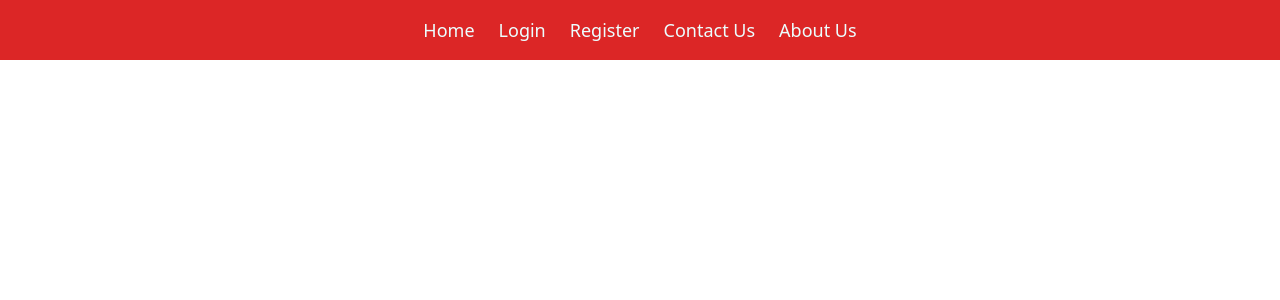
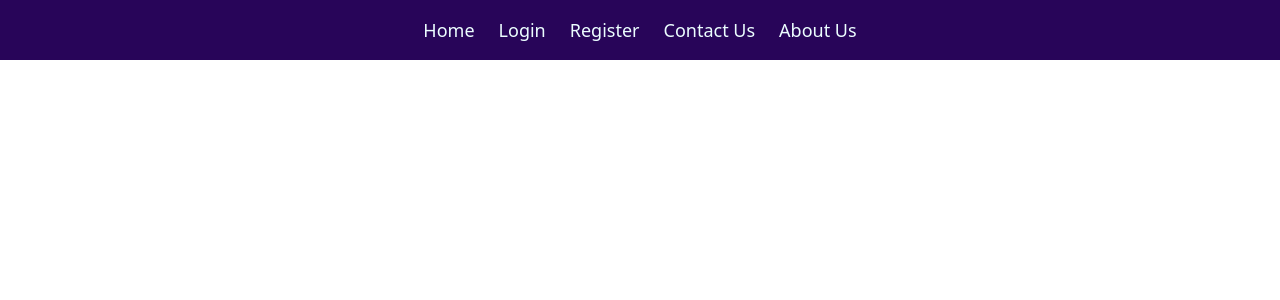
Before and after one commit to Muhammadbilalhaider/Dashboard, a React (Create React App) app: page / in a window 1280 px wide. Shown: the top 300 px of the page. Built offline with nearby package versions, Linux system fonts and the light colour scheme.

Commit message:
change Navbar color

```diff
--- a/src/Components/Navbar.jsx
+++ b/src/Components/Navbar.jsx
@@ -45,7 +45,7 @@ const Navbar = () => {
         </div>
       )}
       <div
-        className={`flex md:hidden flex-col bg-red-600 p-4 fixed top-0 left-0 w-full h-full transform transition-transform duration-300 ease-in-out ${isOpen ? "translate-x-0" : "-translate-x-full"
+        className={`flex md:hidden flex-col bg-buttonColor p-4 fixed top-0 left-0 w-full h-full transform transition-transform duration-300 ease-in-out ${isOpen ? "translate-x-0" : "-translate-x-full"
           }`}>
         <nav>
           <ul className="flex flex-col items-center space-y-4 text-cyan-50 mt-16">
@@ -54,7 +54,7 @@ const Navbar = () => {
         </nav>
       </div>
 
-      <div className="hidden md:flex justify-center items-center bg-red-600 p-4 fixed top-0 w-full z-10">
+      <div className="hidden md:flex justify-center items-center bg-buttonColor p-4 fixed top-0 w-full z-10">
         <nav>
           <ul className="flex justify-between space-x-6 text-cyan-50">
             <NavbarItems />
```
